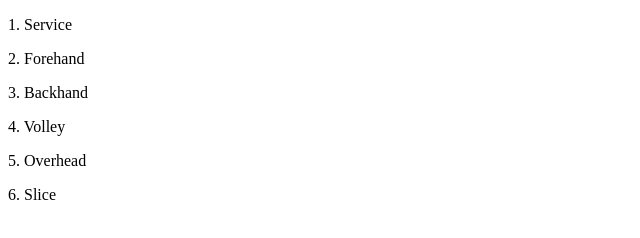
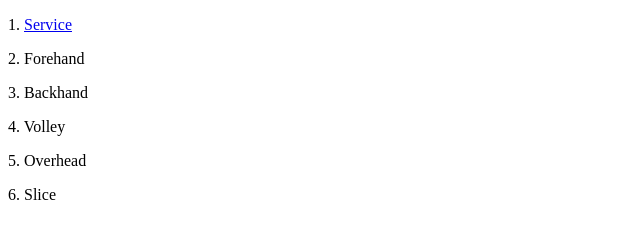
Before and after one commit to hakmook2/Tennis, a plain HTML site: page index.html in a window 1280 px wide. Shown: the full height of the page, 0-640 px from the left. Drawn offline with Linux system fonts and the light colour scheme.

Commit message:
Add files via upload

```diff
--- a/index.html
+++ b/index.html
@@ -5,7 +5,7 @@
     <title>Everyting in Tennis</title>
   </head>
   <body>
-      <p>1. <a href="service.html"></a>Service</p>
+      <p>1. <a href="service.html">Service</p></a>
       <p>2. Forehand</p>
       <p>3. Backhand</p>
       <p>4. Volley</p>
```
